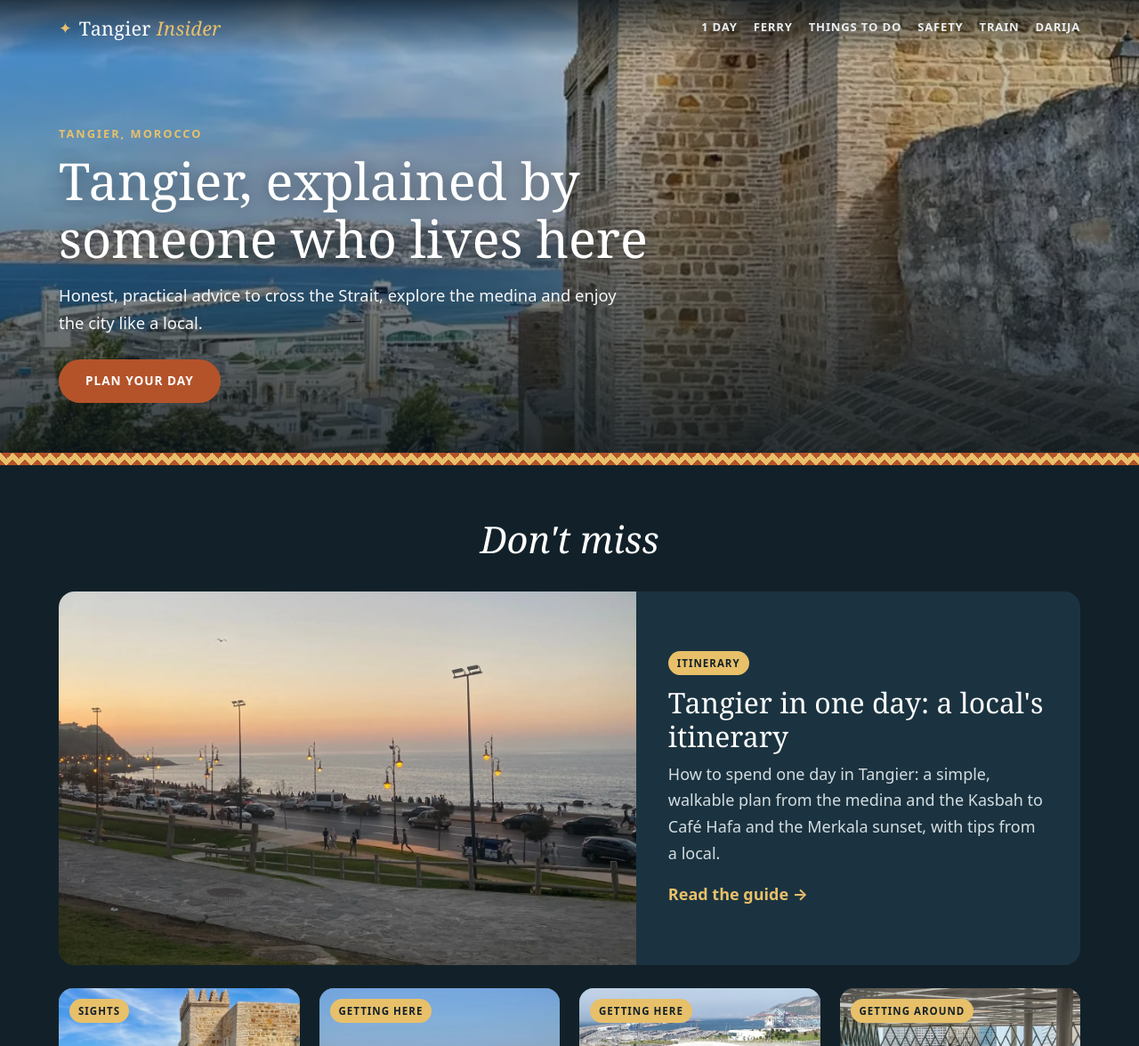
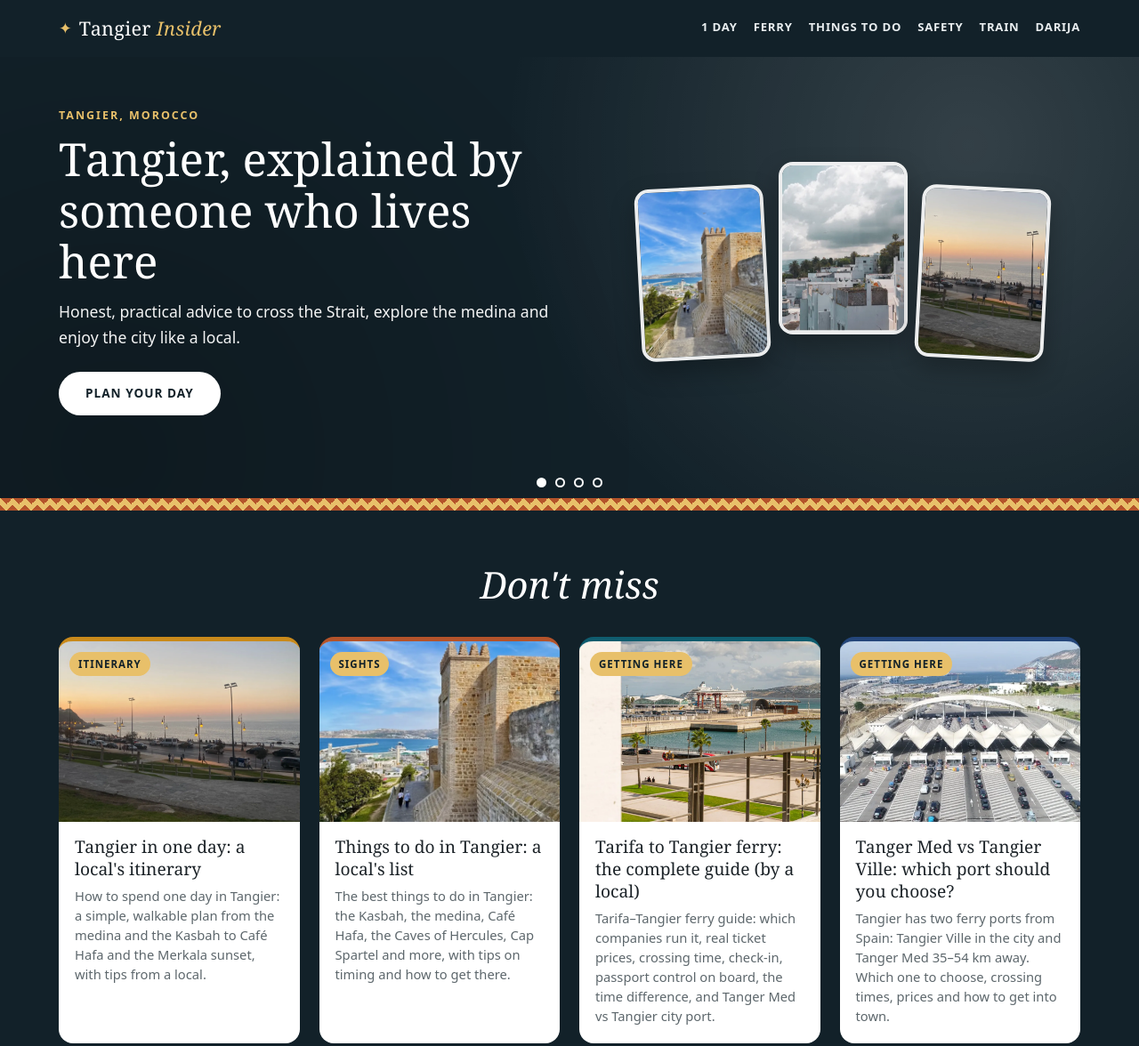
Before and after one commit to maghouchiyoussef/tangier-insider, an Astro site: page / in a window 1280 px wide. Shown: the top 1176 px of the page at 89% size. Built offline with nearby package versions, Linux system fonts and the light colour scheme; Astro itself is replaced by a stand-in of ours; no server answers.

Commit message:
Replace blurry full-width banners with coloured headers and 3-photo collages; colourful home slider
Co-Authored-By: Claude Opus 5.5 <noreply@anthropic.com>
Claude-Session: https://claude.ai/code/session_01S2QUt6YtniAFJJybiDmrAg

```diff
--- /dev/null
+++ b/src/components/Collage.astro
@@ -0,0 +1,12 @@
+---
+// Three small portrait tiles, slightly staggered. Decorative: the page title carries the meaning.
+interface Props { photos: [string, string, string]; eager?: boolean }
+const { photos, eager = false } = Astro.props;
+---
+<div class="collage" aria-hidden="true">
+  {photos.map((p, i) => (
+    <div class={`tile tile-${i + 1}`}>
+      <img src={`/images/${p}.webp`} alt="" loading={eager ? 'eager' : 'lazy'} decoding="async" />
+    </div>
+  ))}
+</div>
--- /dev/null
+++ b/src/data/looks.ts
@@ -0,0 +1,16 @@
+// Colour and 3-photo collage used in each guide's header (and on the home slider).
+// Photos are file names in public/images (without .webp). Keep them small in the
+// layout so phone photos never get blown up and look blurry.
+export type Look = { color: string; photos: [string, string, string] };
+
+export const looks: Record<string, Look> = {
+  'tangier-in-one-day': { color: '#c98a1b', photos: ['merkala-seafront-sunset', 'tangier-kasbah-walls-port-view', 'tanja-marina-bay'] },
+  'things-to-do-in-tangier': { color: '#b4532a', photos: ['tangier-kasbah-walls-port-view', 'cap-spartel-lighthouse-garden', 'cafe-hafa-sign-1921'] },
+  'ferry-tarifa-tangier': { color: '#0f5c6e', photos: ['tangier-ville-port-view', 'tangier-bay-port-beach', 'tangier-old-buildings-near-port'] },
+  'tanger-med-vs-tangier-ville': { color: '#24467a', photos: ['tanger-med-passenger-terminal', 'bab-el-bahr-port-view', 'tangier-ville-port-view'] },
+  'tangier-train-al-boraq': { color: '#5b2a4a', photos: ['tangier-ville-train-station', 'tangier-ville-station-area', 'tangier-new-town-street'] },
+  'is-tangier-safe': { color: '#1b3340', photos: ['tangier-medina-street', 'petit-socco-night', 'tangier-medina-rooftops'] },
+  'darija-for-travelers': { color: '#2f6b4f', photos: ['moroccan-mint-tea', 'petit-socco-night', 'cafe-hafa-sign-1921'] },
+};
+
+export const fallbackLook: Look = { color: '#1b3340', photos: ['tangier-kasbah-walls-port-view', 'tangier-medina-rooftops', 'merkala-seafront-sunset'] };
--- a/src/layouts/Base.astro
+++ b/src/layouts/Base.astro
@@ -7,12 +7,12 @@ interface Props {
   title: string;
   description: string;
   updated?: Date;
-  // Optional full-width photo banner at the top of the page.
-  hero?: { image: string; title: string; subtitle?: string; kicker?: string; cta?: { href: string; label: string } };
+  // Photo used when the page is shared on social media (file name in public/images).
+  ogImage?: string;
 }
 
-const { title, description, updated, hero } = Astro.props;
-const ogImage = hero ? new URL(`/images/${hero.image}.webp`, Astro.site) : undefined;
+const { title, description, updated } = Astro.props;
+const ogImage = Astro.props.ogImage ? new URL(`/images/${Astro.props.ogImage}.webp`, Astro.site) : undefined;
 const canonical = new URL(Astro.url.pathname, Astro.site);
 const fullTitle = Astro.url.pathname === '/' ? title : `${title} | Tangier Insider`;
 const year = new Date().getFullYear();
@@ -49,7 +49,7 @@ const navItems = navOrder.filter((id) => published.includes(id));
     {updated && <meta property="article:modified_time" content={updated.toISOString()} />}
   </head>
   <body>
-    <header class={hero ? 'site-header on-hero' : 'site-header'}>
+    <header class="site-header">
       <div class="header-inner">
         <a class="brand" href="/">
           <span class="brand-mark" aria-hidden="true">✦</span>
@@ -61,18 +61,6 @@ const navItems = navOrder.filter((id) => published.includes(id));
         </nav>
       </div>
     </header>
-
-    {hero && (
-      <section class="hero" style={`--hero: url('/images/${hero.image}.webp')`}>
-        <div class="hero-inner">
-          {hero.kicker && <p class="hero-kicker">{hero.kicker}</p>}
-          <h1>{hero.title}</h1>
-          {hero.subtitle && <p class="hero-sub">{hero.subtitle}</p>}
-          {hero.cta && <a class="btn" href={hero.cta.href}>{hero.cta.label}</a>}
-        </div>
-        <div class="hero-pattern" aria-hidden="true"></div>
-      </section>
-    )}
 
     <main>
       <slot name="wide" />
--- a/src/pages/index.astro
+++ b/src/pages/index.astro
@@ -1,8 +1,9 @@
 ---
 import { getCollection } from 'astro:content';
 import Base from '../layouts/Base.astro';
+import Collage from '../components/Collage.astro';
+import { looks, fallbackLook } from '../data/looks';
 
-// Order of the cards on the home page (unknown guides go at the end).
 const order = [
   'tangier-in-one-day', 'things-to-do-in-tangier', 'ferry-tarifa-tangier', 'tanger-med-vs-tangier-ville',
   'tangier-train-al-boraq', 'is-tangier-safe', 'darija-for-travelers',
@@ -18,42 +19,62 @@ const tags: Record<string, string> = {
 };
 const rank = (id: string) => (order.includes(id) ? order.indexOf(id) : order.length);
 const guides = (await getCollection('guides', ({ data }) => !data.draft)).sort((a, b) => rank(a.id) - rank(b.id));
-const [featured, ...rest] = guides;
+
+// Slides on top of the home page.
+const slides = [
+  { id: 'intro', kicker: 'Tangier, Morocco', title: 'Tangier, explained by someone who lives here',
+    text: 'Honest, practical advice to cross the Strait, explore the medina and enjoy the city like a local.',
+    href: '/tangier-in-one-day/', cta: 'Plan your day', color: '#122129',
+    photos: ['tangier-kasbah-walls-port-view', 'tangier-medina-rooftops', 'merkala-seafront-sunset'] as [string, string, string] },
+  ...['things-to-do-in-tangier', 'ferry-tarifa-tangier', 'darija-for-travelers']
+    .map((id) => guides.find((g) => g.id === id))
+    .filter((g) => g !== undefined)
+    .map((g) => ({
+      id: g!.id, kicker: tags[g!.id] ?? 'Guide', title: g!.data.title, text: g!.data.description,
+      href: `/${g!.id}/`, cta: 'Read the guide', color: (looks[g!.id] ?? fallbackLook).color,
+      photos: (looks[g!.id] ?? fallbackLook).photos,
+    })),
+];
 ---
 <Base
   title="Tangier Insider: honest Tangier travel guide by a local"
   description="Practical Tangier travel advice from someone who lives here: the Tarifa ferry, what to see, safety, prices and the Darija words you actually need."
-  hero={{
-    image: 'tangier-kasbah-walls-port-view',
-    kicker: 'Tangier, Morocco',
-    title: 'Tangier, explained by someone who lives here',
-    subtitle: 'Honest, practical advice to cross the Strait, explore the medina and enjoy the city like a local.',
-    cta: { href: '/tangier-in-one-day/', label: 'Plan your day' },
-  }}
+  ogImage="tangier-kasbah-walls-port-view"
 >
+  <section class="slider" slot="wide" aria-roledescription="carousel" aria-label="Featured guides">
+    <div class="slides">
+      {slides.map((s, i) => (
+        <div class={i === 0 ? 'slide is-active' : 'slide'} style={`--accent: ${s.color}`} aria-roledescription="slide" aria-label={`${i + 1} of ${slides.length}`} aria-hidden={i === 0 ? undefined : 'true'}>
+          <div class="slide-inner">
+            <div class="slide-text">
+              <p class="kicker">{s.kicker}</p>
+              {i === 0 ? <h1>{s.title}</h1> : <h2>{s.title}</h2>}
+              <p class="slide-sub">{s.text}</p>
+              <a class="btn" href={s.href} tabindex={i === 0 ? undefined : '-1'}>{s.cta}</a>
+            </div>
+            <Collage photos={s.photos} eager={i === 0} />
+          </div>
+        </div>
+      ))}
+    </div>
+    <div class="slider-dots">
+      {slides.map((s, i) => (
+        <button type="button" class={i === 0 ? 'dot is-active' : 'dot'} aria-label={`Show slide ${i + 1}: ${s.title}`}></button>
+      ))}
+    </div>
+    <div class="zellige" aria-hidden="true"></div>
+  </section>
+
   <section class="band" slot="wide">
     <div class="band-inner">
       <h2 class="section-title">Don't miss</h2>
-
-      {featured && (
-        <a class="feature" href={`/${featured.id}/`}>
-          {featured.data.image && (
-            <img src={`/images/${featured.data.image}.webp`} alt="" loading="eager" decoding="async" />
-          )}
-          <div class="feature-text">
-            {tags[featured.id] && <span class="tag">{tags[featured.id]}</span>}
-            <h3>{featured.data.title}</h3>
-            <p>{featured.data.description}</p>
-            <span class="more">Read the guide →</span>
-          </div>
-        </a>
-      )}
-
       <div class="photo-cards">
-        {rest.map((g) => (
-          <a class="photo-card" href={`/${g.id}/`}>
+        {guides.map((g) => {
+          const look = looks[g.id] ?? fallbackLook;
+          return (
+            <a class="photo-card" href={`/${g.id}/`} style={`--accent: ${look.color}`}>
               <div class="photo-card-img">
-              {g.data.image && <img src={`/images/${g.data.image}.webp`} alt="" loading="lazy" decoding="async" />}
+                <img src={`/images/${look.photos[0]}.webp`} alt="" loading="lazy" decoding="async" />
                 {tags[g.id] && <span class="tag">{tags[g.id]}</span>}
               </div>
               <div class="photo-card-body">
@@ -61,7 +82,8 @@ const [featured, ...rest] = guides;
                 <p>{g.data.description}</p>
               </div>
             </a>
-        ))}
+          );
+        })}
       </div>
     </div>
   </section>
@@ -73,4 +95,34 @@ const [featured, ...rest] = guides;
       schedules change often, so every page shows the date it was last checked and links to the official source.
     </p>
   </section>
+
+  <script>
+    // Simple accessible slider: dots, auto-advance every 6 s, pauses on hover/focus,
+    // and stays still for people who prefer reduced motion.
+    const root = document.querySelector<HTMLElement>('.slider');
+    if (root) {
+      const slides = [...root.querySelectorAll<HTMLElement>('.slide')];
+      const dots = [...root.querySelectorAll<HTMLButtonElement>('.dot')];
+      let current = 0;
+      let timer: number | undefined;
+      const show = (n: number) => {
+        current = (n + slides.length) % slides.length;
+        slides.forEach((s, i) => {
+          const on = i === current;
+          s.classList.toggle('is-active', on);
+          if (on) s.removeAttribute('aria-hidden'); else s.setAttribute('aria-hidden', 'true');
+          s.querySelectorAll('a').forEach((a) => (on ? a.removeAttribute('tabindex') : a.setAttribute('tabindex', '-1')));
+        });
+        dots.forEach((d, i) => d.classList.toggle('is-active', i === current));
+      };
+      const reduce = window.matchMedia('(prefers-reduced-motion: reduce)').matches;
+      const start = () => { if (!reduce) { stop(); timer = window.setInterval(() => show(current + 1), 6000); } };
+      const stop = () => { if (timer) window.clearInterval(timer); };
+      dots.forEach((d, i) => d.addEventListener('click', () => { show(i); start(); }));
+      root.addEventListener('mouseenter', stop);
+      root.addEventListener('mouseleave', start);
+      root.addEventListener('focusin', stop);
+      start();
+    }
+  </script>
 </Base>
--- a/src/styles/global.css
+++ b/src/styles/global.css
@@ -36,7 +36,6 @@ img { max-width: 100%; height: auto; border-radius: var(--radius); }
 
 /* ---------- Header ---------- */
 .site-header { background: var(--night); color: #fff; position: relative; z-index: 5; }
-.site-header.on-hero { position: absolute; top: 0; left: 0; right: 0; background: linear-gradient(rgba(10, 20, 26, .75), rgba(10, 20, 26, 0)); }
 .header-inner {
   max-width: var(--wide); margin: 0 auto; padding: 14px 16px;
   display: flex; flex-wrap: wrap; align-items: center; gap: 10px 22px;
@@ -66,26 +65,6 @@ img { max-width: 100%; height: auto; border-radius: var(--radius); }
 .weather-temp { font-weight: 700; }
 .weather-label { opacity: .85; }
 @media (max-width: 420px) { .weather-label { display: none; } }
-
-/* ---------- Hero ---------- */
-.hero {
-  position: relative; min-height: 62vh; display: flex; align-items: flex-end;
-  background: var(--night) var(--hero) center / cover no-repeat; color: #fff;
-}
-.hero::before { content: ""; position: absolute; inset: 0; background: linear-gradient(180deg, rgba(10, 20, 26, .15) 0%, rgba(10, 20, 26, .35) 45%, rgba(10, 20, 26, .85) 100%); }
-.hero-inner { position: relative; max-width: var(--wide); width: 100%; margin: 0 auto; padding: 140px 16px 70px; }
-.hero h1 { font-family: var(--serif); font-weight: 400; font-size: clamp(2rem, 6vw, 3.6rem); line-height: 1.12; max-width: 820px; margin: 0 0 .3em; text-shadow: 0 2px 18px rgba(0, 0, 0, .35); }
-.hero-kicker { text-transform: uppercase; letter-spacing: 2px; font-size: .8rem; color: var(--sand); margin: 0 0 10px; font-weight: 700; }
-.hero-sub { font-size: 1.15rem; max-width: 640px; margin: 0 0 26px; opacity: .95; }
-/* Thin geometric border at the bottom of the hero, inspired by Moroccan tilework. */
-.hero-pattern {
-  position: absolute; left: 0; right: 0; bottom: 0; height: 14px;
-  background:
-    linear-gradient(135deg, var(--terracotta) 25%, transparent 25%) -7px 0 / 14px 14px,
-    linear-gradient(225deg, var(--terracotta) 25%, transparent 25%) -7px 0 / 14px 14px,
-    linear-gradient(315deg, var(--terracotta) 25%, transparent 25%) 0 0 / 14px 14px,
-    linear-gradient(45deg, var(--terracotta) 25%, var(--sand) 25%) 0 0 / 14px 14px;
-}
 
 .btn {
   display: inline-block; background: var(--terracotta); color: #fff; text-decoration: none;
@@ -123,23 +102,11 @@ figcaption { text-align: center; font-size: .85rem; color: var(--muted); margin-
   text-transform: uppercase; letter-spacing: 1px; padding: 4px 10px; border-radius: 999px;
 }
 
-.feature { display: grid; gap: 0; background: var(--night-2); border-radius: 18px; overflow: hidden; text-decoration: none; color: #fff; margin-bottom: 26px; }
-.feature img { width: 100%; height: 100%; min-height: 240px; max-height: 420px; object-fit: cover; border-radius: 0; }
-.feature-text { padding: 26px 24px 30px; }
-.feature-text h3 { font-family: var(--serif); font-weight: 400; font-size: clamp(1.5rem, 4vw, 2rem); margin: 12px 0 8px; line-height: 1.2; }
-.feature-text p { color: #d4dde1; margin: 0 0 16px; }
-.more { color: var(--sand); font-weight: 700; }
-.feature:hover { color: #fff; }
-.feature:hover .more { text-decoration: underline; }
-@media (min-width: 820px) {
-  .feature { grid-template-columns: 1.3fr 1fr; align-items: center; }
-  .feature-text { padding: 36px; }
-}
 
 .photo-cards { display: grid; grid-template-columns: repeat(auto-fill, minmax(260px, 1fr)); gap: 22px; }
-.photo-card { background: var(--card); color: var(--ink); text-decoration: none; border-radius: 16px; overflow: hidden; display: flex; flex-direction: column; transition: transform .15s ease; }
+.photo-card { border-top: 5px solid var(--accent, var(--terracotta)); background: var(--card); color: var(--ink); text-decoration: none; border-radius: 16px; overflow: hidden; display: flex; flex-direction: column; transition: transform .15s ease; }
 .photo-card:hover { transform: translateY(-3px); color: var(--ink); }
-.photo-card-img { position: relative; aspect-ratio: 4 / 3; background: var(--night-2); overflow: hidden; }
+.photo-card-img { position: relative; aspect-ratio: 4 / 3; background: var(--accent, var(--night-2)); overflow: hidden; }
 .photo-card-img img { position: absolute; inset: 0; width: 100%; height: 100%; max-width: none; object-fit: cover; border-radius: 0; }
 .photo-card-img .tag { position: absolute; left: 12px; top: 12px; }
 .photo-card-body { padding: 16px 18px 20px; }
@@ -154,3 +121,55 @@ figcaption { text-align: center; font-size: .85rem; color: var(--muted); margin-
 .site-footer a { color: #fff; }
 .site-footer nav { display: flex; flex-wrap: wrap; gap: 6px 18px; margin-bottom: 8px; }
 .credit { font-size: .8rem; opacity: .8; }
+
+/* ---------- Coloured headers with a 3-photo collage ---------- */
+.kicker { text-transform: uppercase; letter-spacing: 2px; font-size: .78rem; font-weight: 800; color: var(--sand); margin: 0 0 10px; }
+
+.guide-head, .slide {
+  position: relative; color: #fff;
+  background:
+    radial-gradient(circle at 85% 20%, rgba(255, 255, 255, .14), transparent 45%),
+    radial-gradient(circle at 10% 90%, rgba(0, 0, 0, .22), transparent 50%),
+    var(--accent, var(--night));
+}
+.guide-head-inner, .slide-inner {
+  max-width: var(--wide); margin: 0 auto; padding: 40px 16px 48px;
+  display: grid; gap: 28px; align-items: center;
+}
+.guide-head h1 { font-size: clamp(1.8rem, 5vw, 2.8rem); margin: 0 0 12px; color: #fff; }
+.guide-head-meta { margin: 0; font-size: .9rem; opacity: .85; }
+@media (min-width: 860px) {
+  .guide-head-inner, .slide-inner { grid-template-columns: 1.1fr 1fr; padding: 56px 16px 64px; }
+}
+
+/* The collage: three portrait tiles, the middle one raised. Tiles stay small, so photos stay sharp. */
+.collage { display: grid; grid-template-columns: repeat(3, 1fr); gap: 12px; max-width: 460px; width: 100%; justify-self: center; }
+.tile { aspect-ratio: 3 / 4; border-radius: 16px; overflow: hidden; border: 4px solid rgba(255, 255, 255, .9); box-shadow: 0 12px 28px rgba(0, 0, 0, .28); background: rgba(255, 255, 255, .15); }
+.tile img { width: 100%; height: 100%; object-fit: cover; border-radius: 0; display: block; }
+.tile-1 { transform: translateY(14px) rotate(-3deg); }
+.tile-2 { transform: translateY(-14px); }
+.tile-3 { transform: translateY(14px) rotate(3deg); }
+
+/* Zellige-style border, our own pattern in the site colours. */
+.zellige {
+  height: 14px;
+  background:
+    linear-gradient(135deg, var(--terracotta) 25%, transparent 25%) -7px 0 / 14px 14px,
+    linear-gradient(225deg, var(--terracotta) 25%, transparent 25%) -7px 0 / 14px 14px,
+    linear-gradient(315deg, var(--terracotta) 25%, transparent 25%) 0 0 / 14px 14px,
+    linear-gradient(45deg, var(--terracotta) 25%, var(--sand) 25%) 0 0 / 14px 14px;
+}
+
+/* ---------- Home slider ---------- */
+.slider { position: relative; background: var(--night); }
+.slides { display: grid; }
+.slide { grid-area: 1 / 1; opacity: 0; visibility: hidden; transition: opacity .6s ease, visibility .6s; }
+.slide.is-active { opacity: 1; visibility: visible; }
+.slide h1, .slide h2 { font-family: var(--serif); font-weight: 400; font-size: clamp(1.9rem, 5.5vw, 3.2rem); line-height: 1.12; margin: 0 0 14px; color: #fff; }
+.slide-sub { font-size: 1.1rem; margin: 0 0 24px; opacity: .95; max-width: 560px; }
+.slide .btn { background: #fff; color: var(--accent, var(--night)); }
+.slide .btn:hover { background: var(--sand); color: var(--night); }
+.slide .collage { transition: transform .6s ease; }
+.slider-dots { position: absolute; left: 0; right: 0; bottom: 26px; display: flex; justify-content: center; gap: 10px; z-index: 2; }
+.dot { width: 11px; height: 11px; border-radius: 50%; border: 2px solid #fff; background: transparent; padding: 0; cursor: pointer; }
+.dot.is-active { background: #fff; }
```
Also changed, not shown: src/pages/[slug].astro (+15 -8 lines). Lines whose indentation alone changed are shown as unchanged.
